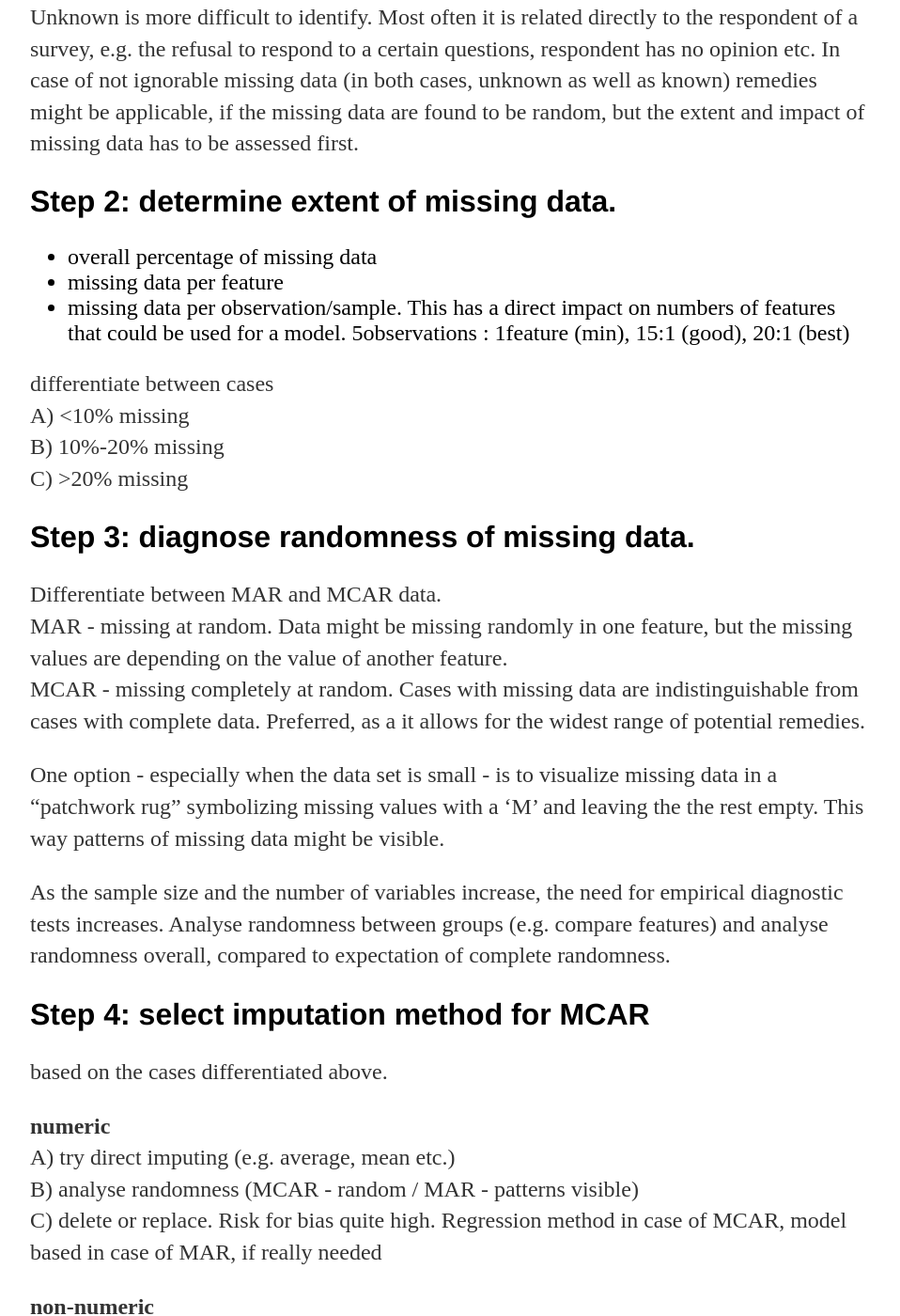
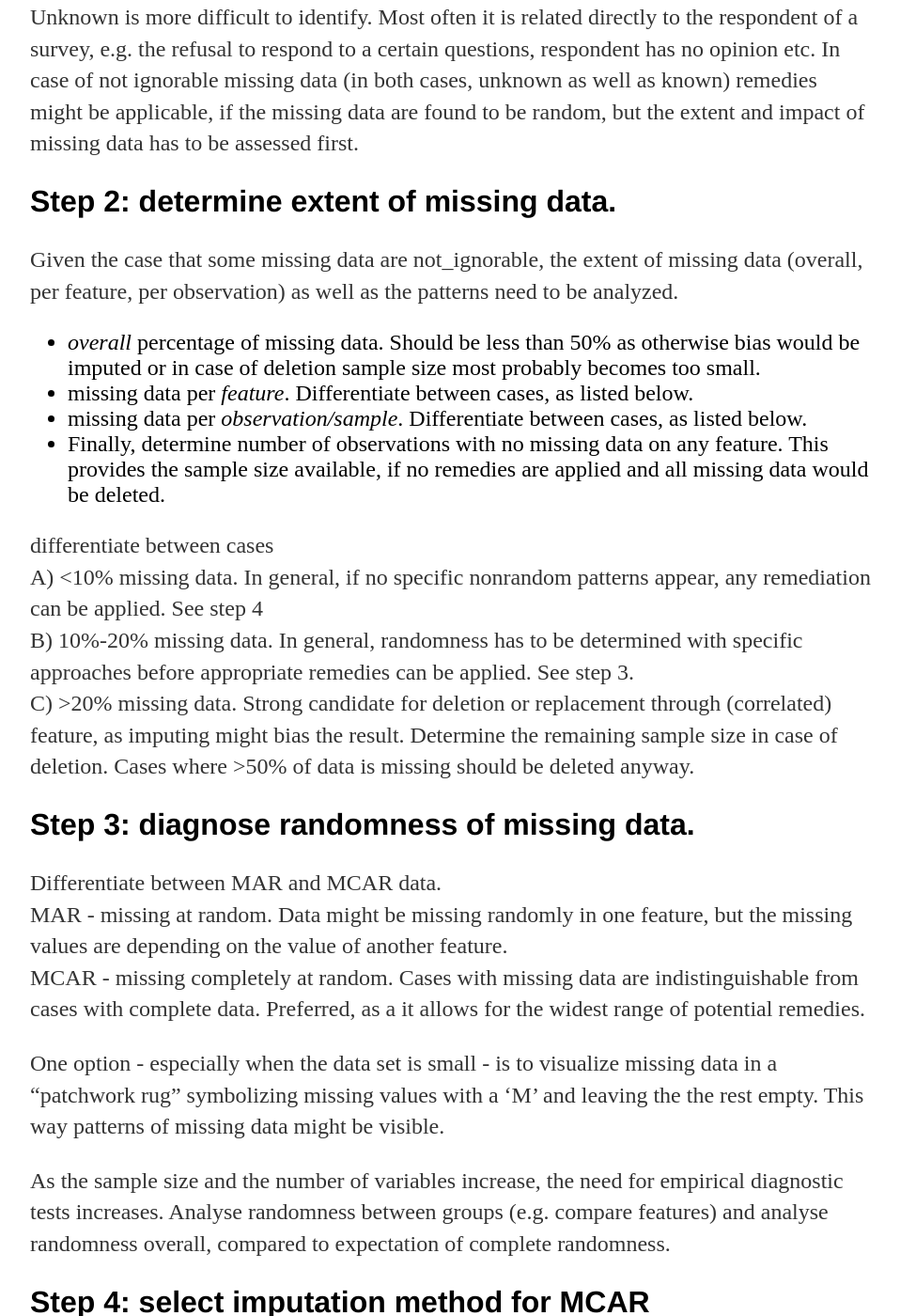
Before and after one commit to cgassman/cgassman.github.io, a Jekyll site: the page built from _posts/2017-06-30-missing-data.md, in a window 1280 px wide and 1400 px high, scrolled down 956 px. Shown: the whole window at 94% size, without its empty margins (160-1118 px from the left). Built offline with Jekyll 4.4.1, drawn with Linux system fonts in a browser that asks for light colours.

Commit message:
updated step 2
added key perf indicators

```diff
--- a/_posts/2017-06-30-missing-data.md
+++ b/_posts/2017-06-30-missing-data.md
@@ -17,14 +17,17 @@ Ignorable means missing data are expected and part of the research design or is
 Not ignorable can be grouped into two classes, known versus unknown missing data. Knwon are for instance errors in data entry, creating invalid codes, disclosure restrictions etc. Unknown is more difficult to identify. Most often it is related directly to the respondent of a survey, e.g. the refusal to respond to a certain questions, respondent has no opinion etc. In case of not ignorable missing data (in both cases, unknown as well as known) remedies might be applicable, if the missing data are found to be random, but the extent and impact of missing data has to be assessed first.
 
 ## Step 2: determine extent of missing data.
-- overall percentage of missing data
-- missing data per feature
-- missing data per observation/sample. This has a direct impact on numbers of features that could be used for a model. 5observations : 1feature (min), 15:1 (good), 20:1 (best)
+Given the case that some missing data are not_ignorable, the extent of missing data (overall, per feature, per observation) as well as the patterns need to be analyzed.
+
+- *overall* percentage of missing data. Should be less than 50% as otherwise bias would be imputed or in case of deletion sample size most probably becomes too small.
+- missing data per *feature*. Differentiate between cases, as listed below.
+- missing data per *observation/sample*. Differentiate between cases, as listed below.
+- Finally, determine number of observations with no missing data on any feature. This provides the sample size available, if no remedies are applied and all missing data would be deleted.
 
 differentiate between cases
-A) <10% missing
-B) 10%-20% missing
-C) >20% missing
+A) <10% missing data. In general, if no specific nonrandom patterns appear, any remediation can be applied. See step 4
+B) 10%-20% missing data. In general, randomness has to be determined with specific approaches before appropriate remedies can be applied. See step 3.
+C) >20% missing data. Strong candidate for deletion or replacement through (correlated) feature, as imputing might bias the result. Determine the remaining sample size in case of deletion. Cases where >50% of data is missing should be deleted anyway.
 
 
 ## Step 3: diagnose randomness of missing data.
```
